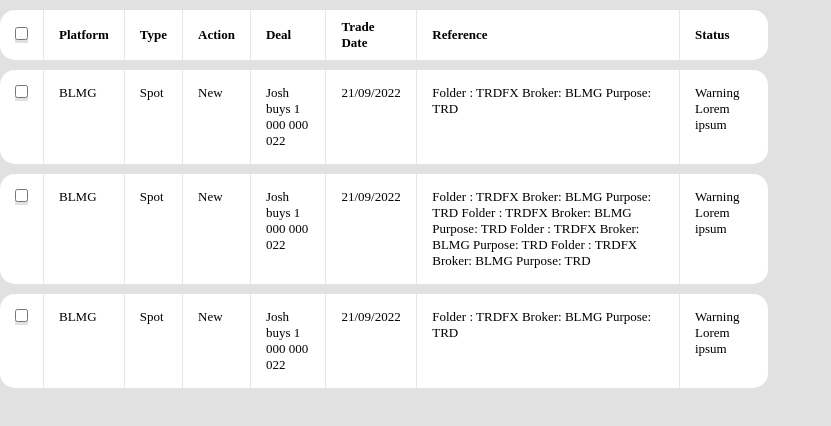
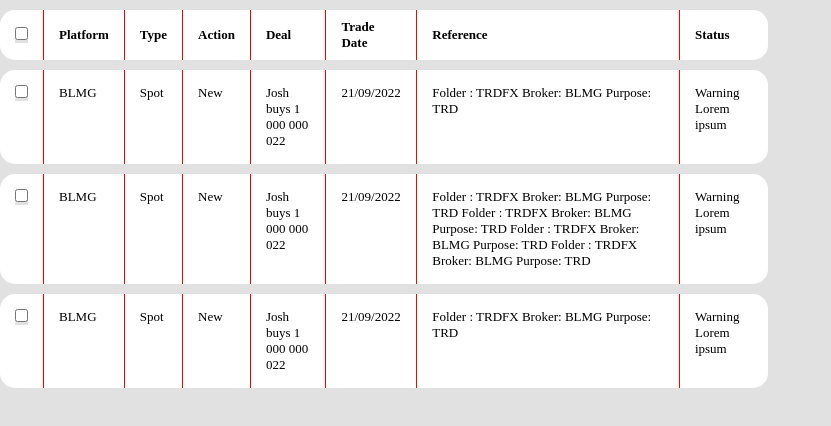
Before and after one commit to karlidaganil/table-test, a React (Vite) app: page / in a window 1280 px wide. Shown: the top 426 px of the page, without its empty margins (0-831 px from the left). Built offline with nearby package versions, Linux system fonts and the light colour scheme.

Commit message:
border fix

```diff
--- a/src/index.scss
+++ b/src/index.scss
@@ -16,7 +16,9 @@ tbody tr td {
   padding: 15px 15px;
   vertical-align: top;
   height: 50px;
-  border-right: 1px solid #e5e5e5;
+  &:not(.right-corner) {
+    border-right: 1px solid red;
+  }
 }
 
 .left-corner {
@@ -27,7 +29,7 @@ tbody tr td {
 .right-corner {
   border-top-right-radius: 15px;
   border-bottom-right-radius: 15px;
-  border: none !important;
+  // border: none;
 }
 
 thead tr th {
@@ -35,7 +37,9 @@ thead tr th {
   height: 50px;
   text-align: left;
   padding: 0px 15px;
-  border-right: 1px solid #e5e5e5;
+  &:not(.right-corner) {
+    border-right: 1px solid red;
+  }
 }
 
 .action-bar {
```
